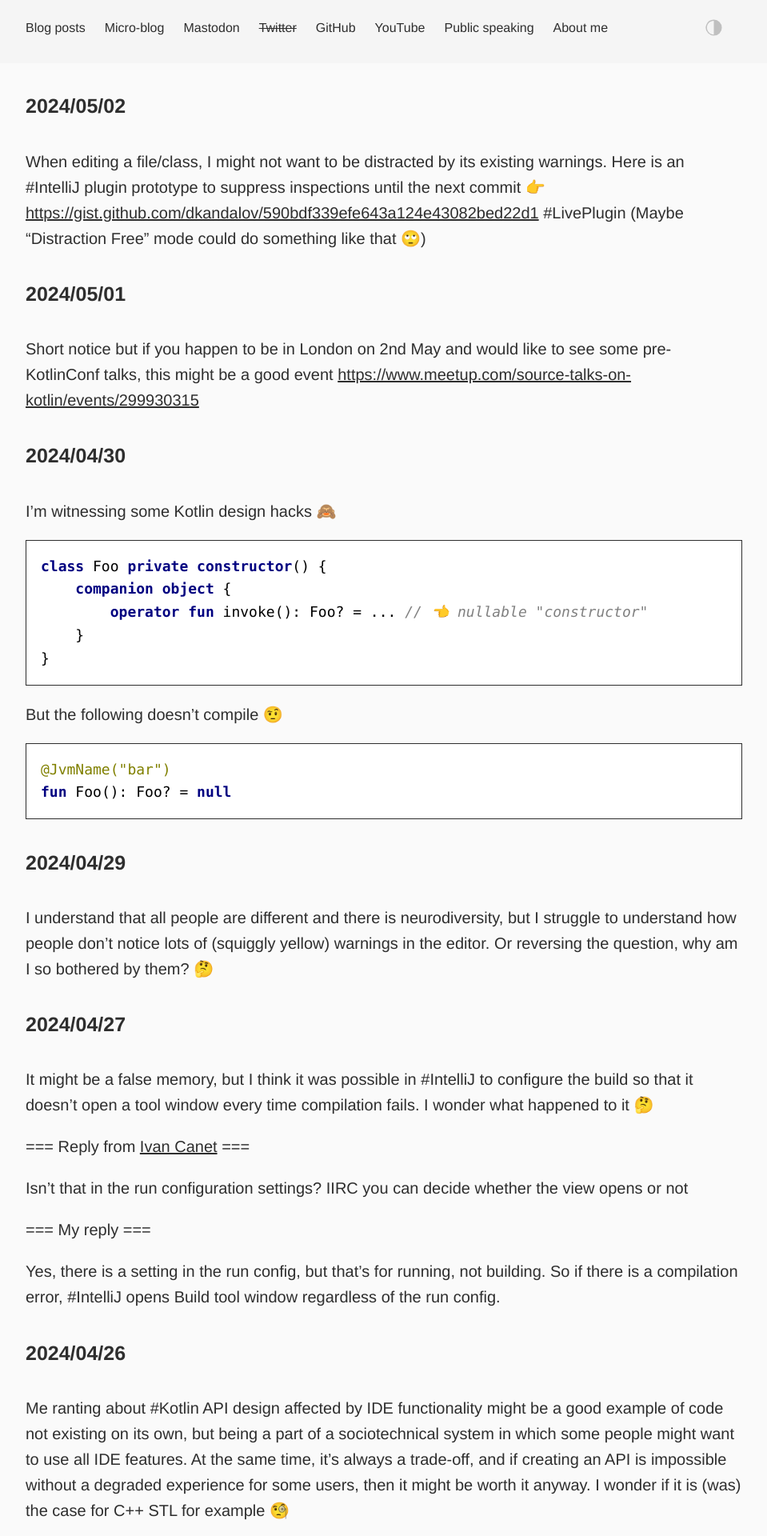
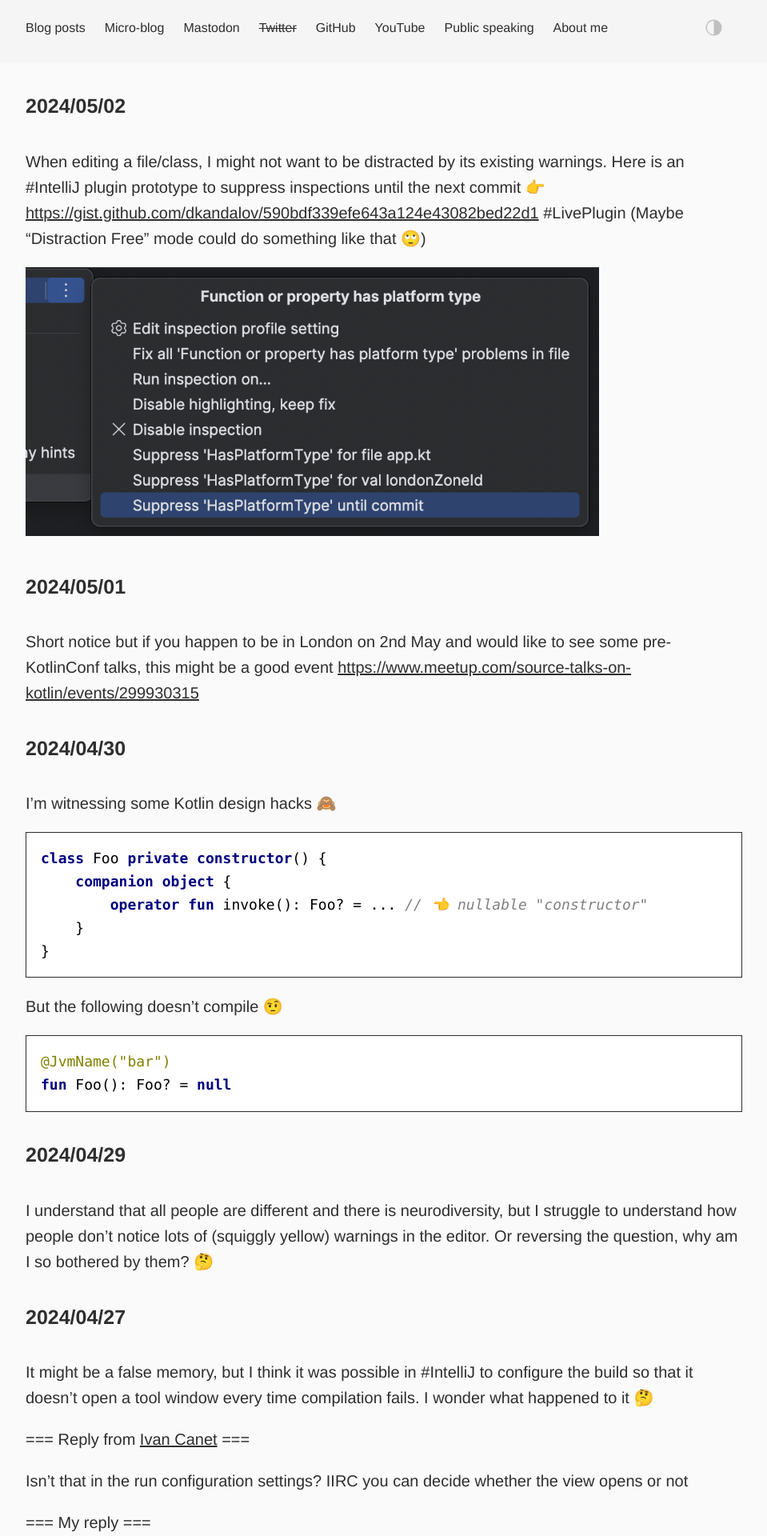
Before and after one commit to dkandalov/dkandalov.github.io, a Jekyll site: the page built from micro-blog.md, in a window 1280 px wide. Shown: the top 1920 px of the page at 80% size, without its empty margins (160-1119 px from the left). Built offline with Jekyll 4.4.1, drawn with Linux system fonts in a browser that asks for light colours.

Commit message:
updated micro-blog

```diff
--- a/micro-blog.md
+++ b/micro-blog.md
@@ -5,6 +5,8 @@ permalink: /micro-blog/
 
 #### 2024/05/02
 When editing a file/class, I might not want to be distracted by its existing warnings. Here is an #IntelliJ plugin prototype to suppress inspections until the next commit 👉 <https://gist.github.com/dkandalov/590bdf339efe643a124e43082bed22d1> #LivePlugin (Maybe "Distraction Free" mode could do something like that 🙄)
+
+<img src="../assets/images/micro-blog/2024-05-02.png" width="80%" height="80%"/>
 
 #### 2024/05/01
 Short notice but if you happen to be in London on 2nd May and would like to see some pre-KotlinConf talks, this might be a good event <https://www.meetup.com/source-talks-on-kotlin/events/299930315>
```
Also changed, not shown: assets/images/micro-blog/2024-05-02.png (added).
